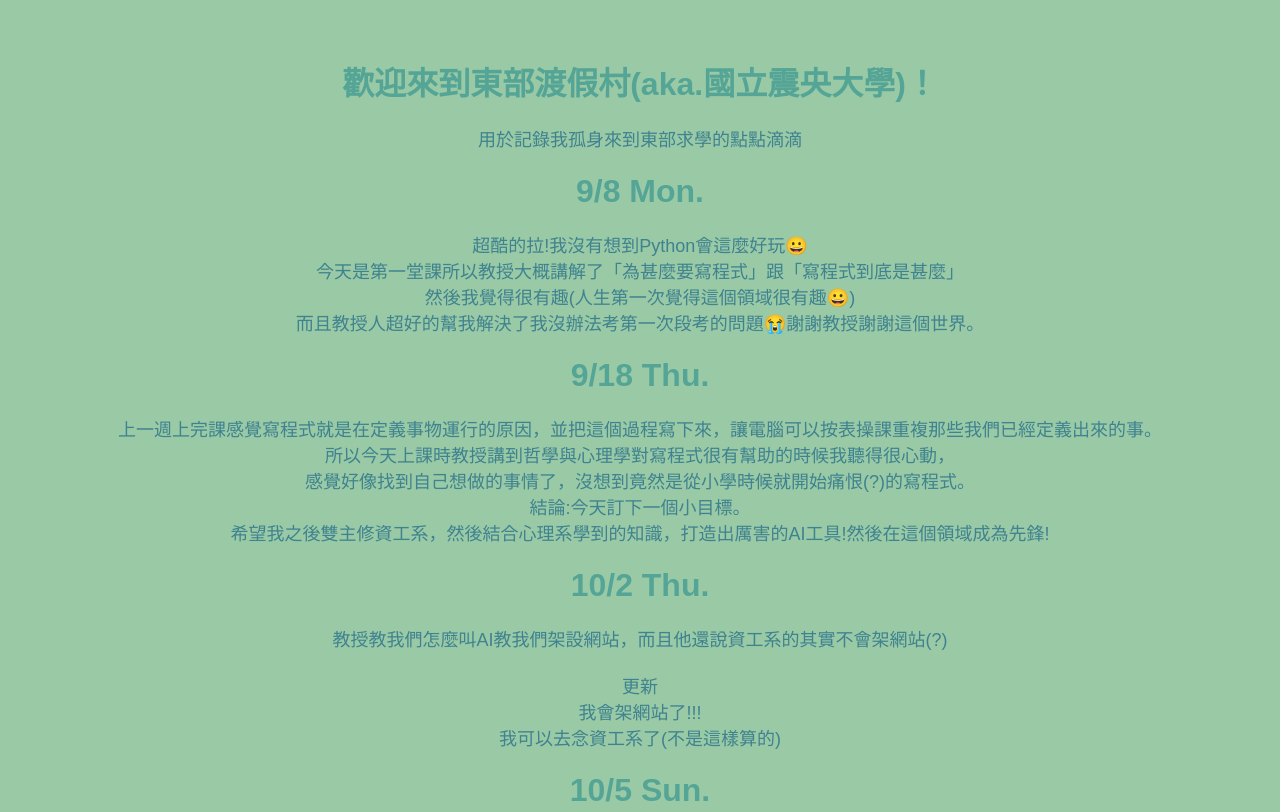
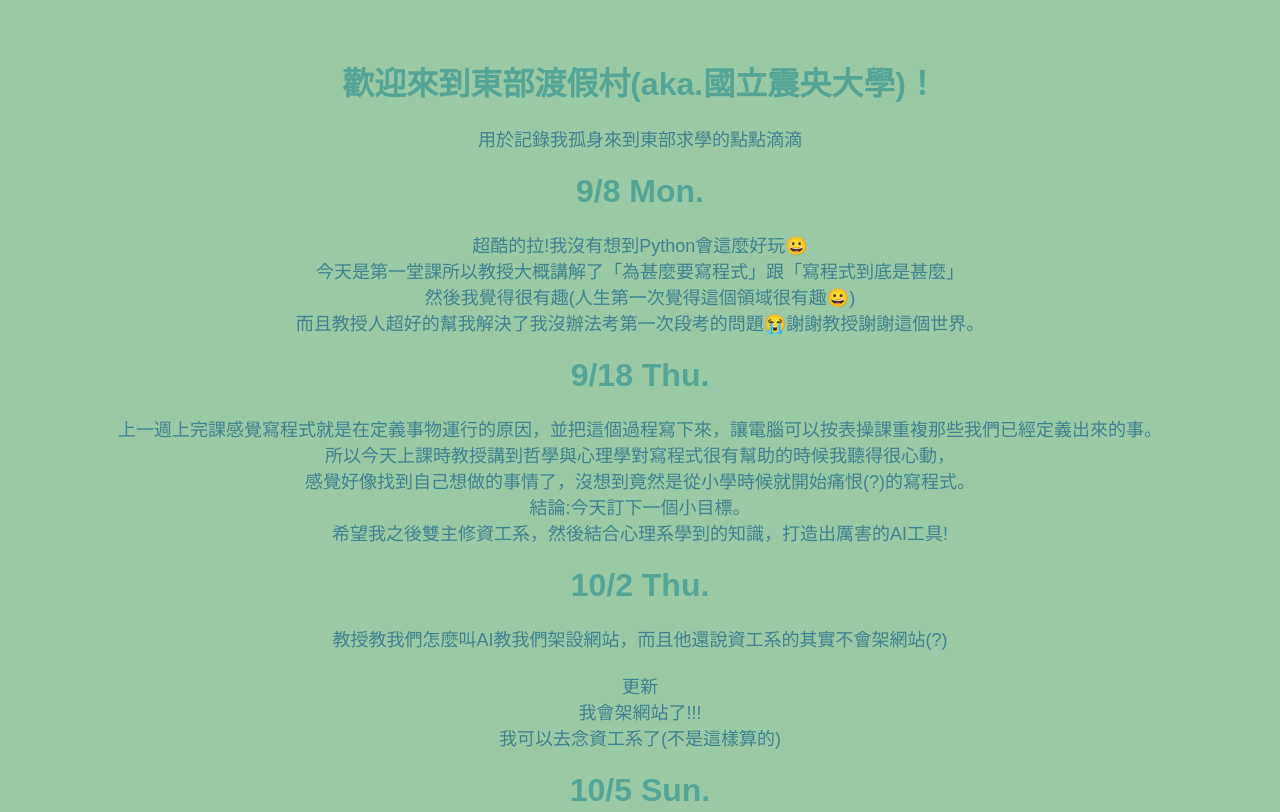
Before and after one commit to Lydia-918/.github.io, a plain HTML site: page index.html in a window 1280 px wide. Shown: the top 812 px of the page. Drawn offline with Linux system fonts and the light colour scheme.

Commit message:
Update index.html

```diff
--- a/index.html
+++ b/index.html
@@ -35,7 +35,7 @@
       所以今天上課時教授講到哲學與心理學對寫程式很有幫助的時候我聽得很心動，<br>
       感覺好像找到自己想做的事情了，沒想到竟然是從小學時候就開始痛恨(?)的寫程式。<br>
       結論:今天訂下一個小目標。<br>
-      希望我之後雙主修資工系，然後結合心理系學到的知識，打造出厲害的AI工具!然後在這個領域成為先鋒!
+      希望我之後雙主修資工系，然後結合心理系學到的知識，打造出厲害的AI工具!
     </p>
 
     <h1>10/2  Thu.</h1>
```
